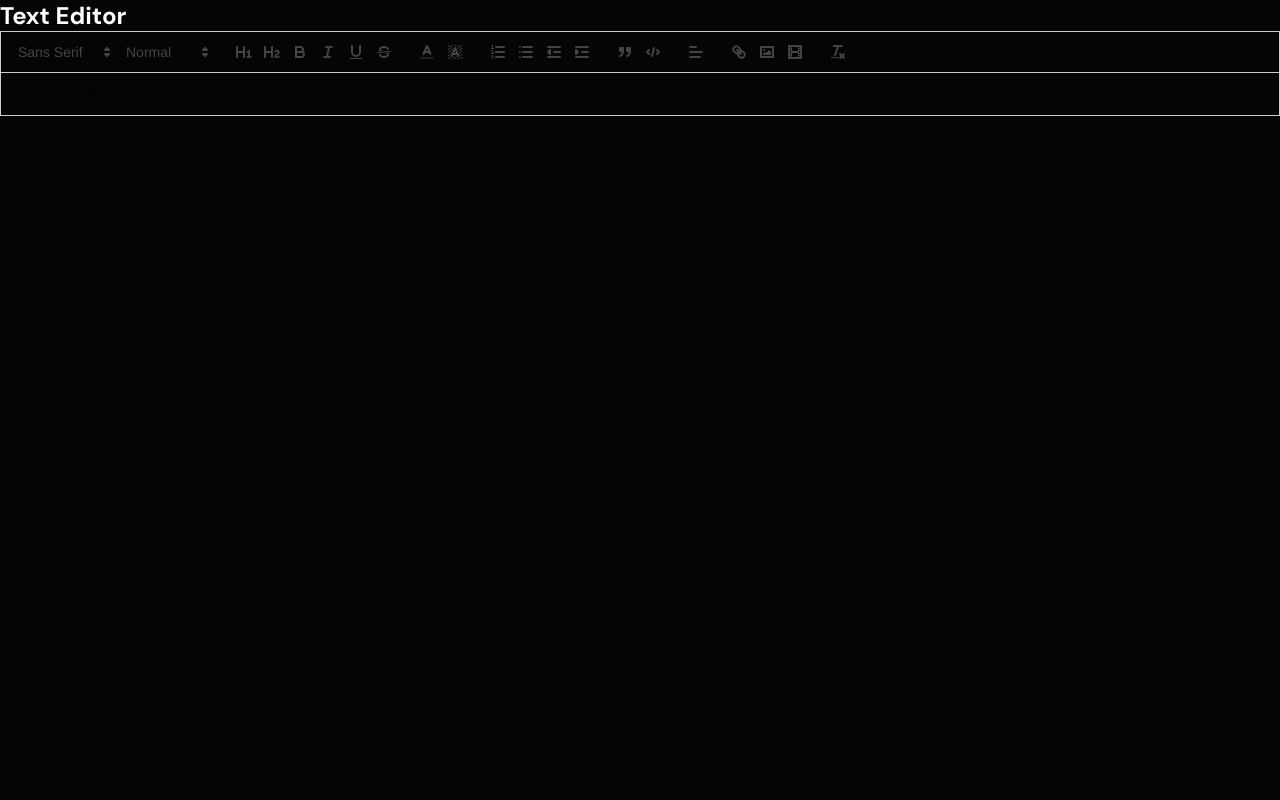
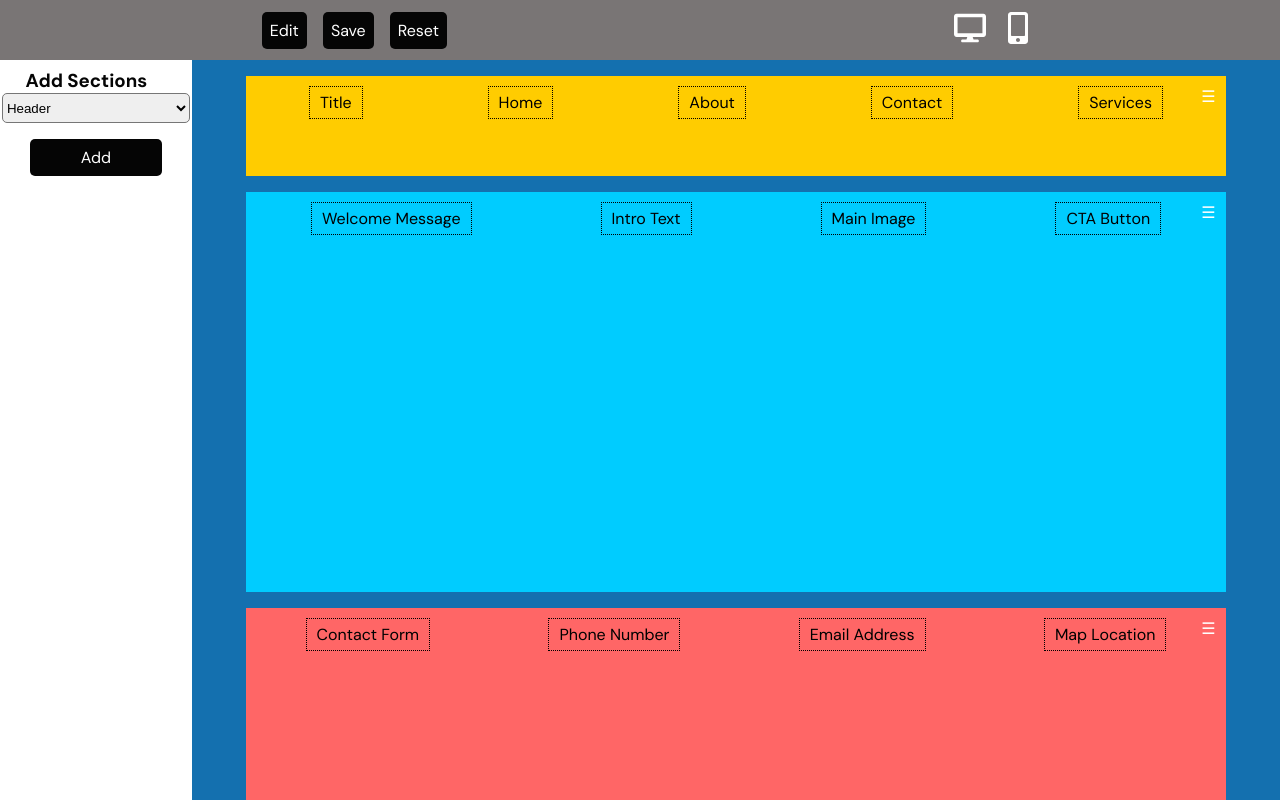
Before and after one commit to veereshnaik7/website-buildertaskByHUENM, a React (Create React App) app: page /textEditor in a window 1280 px wide. Shown: the top 800 px of the page. Built offline with nearby package versions, Linux system fonts and the light colour scheme.

Commit message:
just font editor balance

```diff
--- a/src/App.js
+++ b/src/App.js
@@ -6,16 +6,13 @@ import TextEditor from "./components/websiteBuilder/TextEditor";
 
 const App = () => {
   return (
-    <div>
     <BrowserRouter>
       <Routes>
         <Route path="/" element={<Home />} />
         <Route path="/editor" element={<WebsiteEditor />} />
         <Route path="/textEditor" element={<TextEditor />} />
-
       </Routes>
     </BrowserRouter>
-    </div>
   );
 };
 
--- a/src/components/websiteBuilder/TextEditor.jsx
+++ b/src/components/websiteBuilder/TextEditor.jsx
@@ -1,68 +1,213 @@
-import React, { useState } from "react";
-import ReactQuill from "react-quill";
-import "react-quill/dist/quill.snow.css";
+import React, { useState, useEffect } from "react";
+import { FaDesktop, FaMobileAlt } from "react-icons/fa";
+import {
+  closestCorners,
+  DndContext,
+  KeyboardSensor,
+  PointerSensor,
+  TouchSensor,
+  useSensor,
+  useSensors,
+} from "@dnd-kit/core";
+import WebsiteOverview from "./WebsiteOverview";
+import { arrayMove, sortableKeyboardCoordinates } from "@dnd-kit/sortable";
+import { v4 as uuidv4 } from "uuid";
+import { toast, ToastContainer } from "react-toastify";
+import "react-toastify/dist/ReactToastify.css";
 
-const TextEditor = () => {
-  const [content, setContent] = useState("");
+const WebsiteEditor = () => {
+  const initialSections = JSON.parse(localStorage.getItem("sections")) || [
+    {
+      id: "1",
+      type: "header",
+      content: ["Title", "Home", "About", "Contact", "Services"],
+    },
+    {
+      id: "2",
+      type: "home",
+      content: ["Welcome Message", "Intro Text", "Main Image", "CTA Button"],
+    },
+    {
+      id: "3",
+      type: "contact",
+      content: [
+        "Contact Form",
+        "Phone Number",
+        "Email Address",
+        "Map Location",
+      ],
+    },
+    {
+      id: "4",
+      type: "services",
+      content: ["Service 1", "Service 2", "Service 3", "Service 4"],
+    },
+    {
+      id: "5",
+      type: "about",
+      content: ["About Us Text", "Team Info", "Our Mission", "Our Vision"],
+    },
+    {
+      id: "6",
+      type: "footer",
+      content: [
+        "Copyright Info",
+        "Privacy Policy",
+        "Terms of Service",
+        "Social Links",
+      ],
+    },
+  ];
 
-  const handleChange = (value) => {
-    setContent(value);
+  const [sections, setSections] = useState(initialSections);
+  const [newComponent, setNewComponent] = useState("header");
+  const [isEditMode, setIsEditMode] = useState(true);
+  const [isLeftSectionVisible, setIsLeftSectionVisible] = useState(true);
+  const [isMobileView, setIsMobileView] = useState(false);
+
+  useEffect(() => {
+    // Save the sections to localStorage whenever sections state changes
+    localStorage.setItem("sections", JSON.stringify(sections));
+  }, [sections]);
+
+  const getpos = (id) => sections.findIndex((section) => section.id === id);
+
+  const handledragend = (event) => {
+    const { active, over } = event;
+    if (active.id === over.id) return;
+
+    setSections((sections) => {
+      const originalPos = getpos(active.id);
+      const newPos = getpos(over.id);
+      const updatedSections = arrayMove(sections, originalPos, newPos);
+      // Update the state with new positions
+      return updatedSections;
+    });
+  };
+
+  const handleAddComponent = () => {
+    const newSection = {
+      id: uuidv4(),
+      type: newComponent,
+      content: newComponent.charAt(0).toUpperCase() + newComponent.slice(1),
+    };
+
+    setSections([...sections, newSection]);
+
+    toast.success(`${newSection.content} section added! at The Bottom`);
+  };
+
+  const sensors = useSensors(
+    useSensor(TouchSensor),
+    useSensor(PointerSensor),
+    useSensor(KeyboardSensor, {
+      coordinateGetter: sortableKeyboardCoordinates,
+    })
+  );
+
+  const handleEdit = () => {
+    setIsEditMode(true);
+    setIsLeftSectionVisible(true);
+    toast.warn("You are now in edit mode");
+  };
+
+  const handleSave = () => {
+    setIsEditMode(false);
+    setIsLeftSectionVisible(false);
+    localStorage.setItem("sections", JSON.stringify(sections));
+    toast.success("Website saved successfully!");
+  };
+
+  const handleReset = () => {
+    localStorage.removeItem("sections");
+    setSections(initialSections);
+    localStorage.clear();
+    window.location.reload();
+    toast.success("Website reset successfully!");
+  };
+
+  const handleContentChange = (id, newContent) => {
+    setSections((sections) =>
+      sections.map((section) =>
+        section.id === id ? { ...section, content: newContent } : section
+      )
+    );
   };
 
   return (
-    <div style={{ color: "#fff" }}>
-      <h2>Text Editor</h2>
-      <ReactQuill
-        theme="snow"
-        value={content}
-        onChange={handleChange}
-        modules={TextEditor.modules}
-        formats={TextEditor.formats}
-        placeholder="Write something..."
-      />
+    <div className="editorsec">
+      <ToastContainer />
+      <div className="top">
+        <div>
+          <button onClick={handleEdit}>Edit</button>
+          <button onClick={handleSave}>Save</button>
+          <button onClick={handleReset}>Reset</button>
+        </div>
+        <div>
+          <FaDesktop
+            className="previewicon"
+            onClick={() => setIsMobileView(false)}
+          />
+          <FaMobileAlt
+            className="previewicon"
+            onClick={() => setIsMobileView(true)}
+          />
+        </div>
+      </div>
+
+      <div className="tools-view">
+        {isLeftSectionVisible && (
+          <div className="left">
+            <h3>Add sections</h3>
+            <select
+              value={newComponent}
+              onChange={(e) => setNewComponent(e.target.value)}
+            >
+              <option value="header">Header</option>
+              <option value="home">Home</option>
+              <option value="contact">Contact</option>
+              <option value="services">Services</option>
+              <option value="about">About</option>
+              <option value="footer">Footer</option>
+            </select>
+            <button onClick={handleAddComponent}>Add</button>
+          </div>
+        )}
+        <div
+          className="right"
+          style={{
+            width: isLeftSectionVisible ? "85%" : "100%",
+            maxWidth: isMobileView ? "600px" : "100%",
+            transition: "width 0.3s ease",
+            margin: "0 auto",
+            touchAction: isEditMode ? "none" : "auto",
+          }}
+        >
+          {isEditMode ? (
+            <DndContext
+              sensors={sensors}
+              collisionDetection={closestCorners}
+              onDragEnd={handledragend}
+            >
+              <WebsiteOverview
+                items={sections}
+                isEditMode={isEditMode}
+                onContentChange={handleContentChange}
+                isMobileView={isMobileView}
+              />
+            </DndContext>
+          ) : (
+            <WebsiteOverview
+              items={sections}
+              isEditMode={isEditMode}
+              onContentChange={handleContentChange}
+              isMobileView={isMobileView}
+            />
+          )}
+        </div>
+      </div>
     </div>
   );
 };
 
-
-TextEditor.modules = {
-  toolbar: [
-    [{ font: [] }, { size: [] }],
-    [{ header: "1" }, { header: "2" }, "bold", "italic", "underline", "strike"], // headings and styles
-    [{ color: [] }, { background: [] }], // text color and background
-    [
-      { list: "ordered" },
-      { list: "bullet" },
-      { indent: "-1" },
-      { indent: "+1" },
-    ], // lists and indentation
-    ["blockquote", "code-block"],
-    [{ align: [] }],
-    ["link", "image", "video"],
-    ["clean"], // remove formatting
-  ],
-};
-
-// Supported formats in the editor
-TextEditor.formats = [
-  "font",
-  "size",
-  "header",
-  "bold",
-  "italic",
-  "underline",
-  "strike",
-  "blockquote",
-  "list",
-  "bullet",
-  "indent",
-  "link",
-  "image",
-  "video",
-  "code-block",
-  "color",
-  "background",
-  "align",
-];
-
-export default TextEditor;
+export default WebsiteEditor;
--- a/src/components/websiteBuilder/WebsiteEditor.jsx
+++ b/src/components/websiteBuilder/WebsiteEditor.jsx
@@ -101,13 +101,22 @@ const WebsiteEditor = () => {
   const handleEdit = () => {
     setIsEditMode(true);
     setIsLeftSectionVisible(true);
-    toast.warn("Your are onn edit Mode now");
+    toast.warn("You are now in edit mode");
   };
 
   const handleSave = () => {
     setIsEditMode(false);
     setIsLeftSectionVisible(false);
-    localStorage.setItem("sections", JSON.stringify(sections));
+
+    // Save positions as part of the section data
+    const updatedSections = sections.map(section => ({
+      ...section,
+      positions: JSON.parse(
+        localStorage.getItem(`positions_${section.id}_${isMobileView ? "mobile" : "desktop"}`)
+      ) || section.content.map(() => ({ x: 0, y: 0 }))
+    }));
+
+    localStorage.setItem("sections", JSON.stringify(updatedSections));
     toast.success("Website saved successfully!");
   };
 
--- a/src/components/websiteBuilder/WebsiteOverview.jsx
+++ b/src/components/websiteBuilder/WebsiteOverview.jsx
@@ -8,7 +8,7 @@ import WebsiteSection from "./WebsiteSection";
 const WebsiteOverview = ({ items, isEditMode, onContentChange, isMobileView }) => {
   return (
     <div>
-      <SortableContext strategy={verticalListSortingStrategy} items={items}>
+      <SortableContext strategy={verticalListSortingStrategy} items={items.map(item => item.id)}>
         {items.map((item) => (
           <WebsiteSection
             id={item.id}
--- a/src/components/websiteBuilder/WebsiteSection.jsx
+++ b/src/components/websiteBuilder/WebsiteSection.jsx
@@ -130,9 +130,9 @@ const WebsiteSection = ({
 
   const itemStyle = {
     padding: "10px",
-    cursor: isEditMode ? "move" : "default", // Change cursor based on isEditMode
+    cursor: isEditMode ? "move" : "default",
     display: "inline",
-    fontSize: fontSize,
+
   };
 
   return (
@@ -150,7 +150,6 @@ const WebsiteSection = ({
 
       {editableContent.map((item, index) => (
         <div className="item" key={index} style={{ marginBottom: "10px" }}>
-          {isEditMode ? (
           <Draggable
             position={positions[index]}
             onDrag={(e, data) => handleDrag(index, e, data)}
@@ -173,11 +172,6 @@ const WebsiteSection = ({
               </div>
             </div>
           </Draggable>
-          ) : (
-            <div style={itemStyle}>
-              {item}
-            </div>
-          )}
         </div>
       ))}
     </div>
```
Also changed, not shown: src/components/websiteBuilder/textEditor.css (added, +18 -0 lines). Lines whose indentation alone changed are shown as unchanged.
